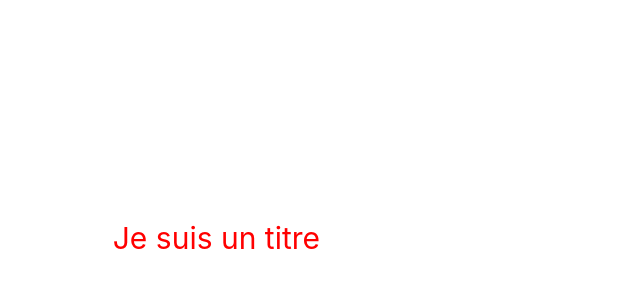
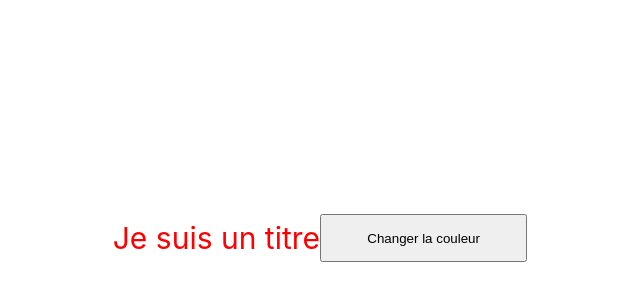
Before and after one commit to GregMarshall999/initiation, a Vue app: page / in a window 1280 px wide. Before the commit this address had no page. Shown: the part 162-462 px from the top of the page, without its empty margins (320-960 px from the left). Built offline with nearby package versions, Linux system fonts and the light colour scheme.

Commit message:
evenements

```diff
--- a/src/App.vue
+++ b/src/App.vue
@@ -1,6 +1,7 @@
 <template>
 
 <h1 :class="affectationTitre">Je suis un titre</h1>
+<button @click="changer">Changer la couleur</button>
 
 </template>
 
@@ -8,6 +9,10 @@
 import { ref } from "vue";
 
 const affectationTitre = ref('titre');
+
+const changer = () => {
+	affectationTitre.value = ''
+}
 
 </script>
 
```
